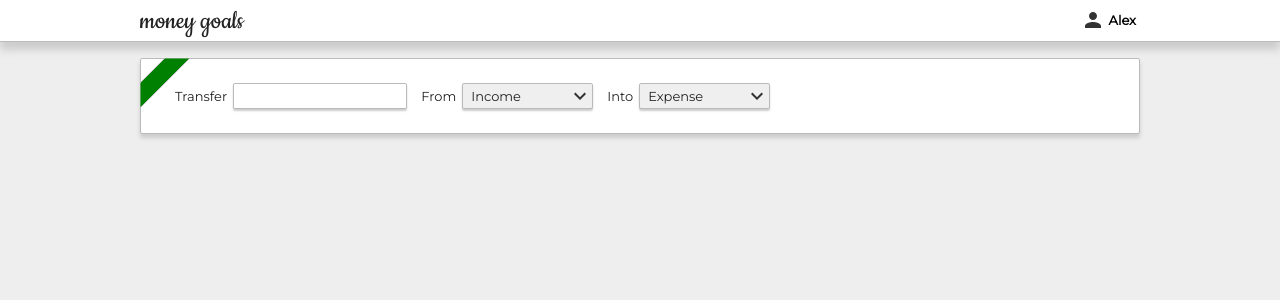
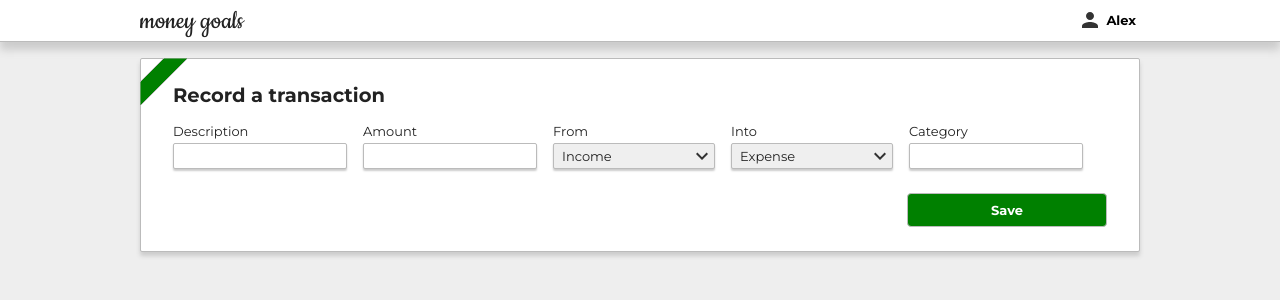
Before and after one commit to alexyuly/money-goals, a React (Vite) app: page / in a window 1280 px wide. Shown: the top 300 px of the page. Built offline with nearby package versions, Linux system fonts and the light colour scheme.

Commit message:
Break down components. Finish most of new event form.

```diff
--- /dev/null
+++ b/src/components/Button.js
@@ -0,0 +1,9 @@
+import React from "react";
+
+export default function Button(props) {
+  return (
+    <button {...props} className={`Button ${props.className}`}>
+      {props.children}
+    </button>
+  );
+}
--- a/src/components/EventCreationForm.js
+++ b/src/components/EventCreationForm.js
@@ -1,29 +1,35 @@
 import React from "react";
+import Button from "./Button";
+import SelectField from "./SelectField";
+import TextField from "./TextField";
 
 export default function EventCreationForm() {
   return (
     <form className="EventCreationForm">
-      <svg className="EventCreationForm__ribbon" width={50} height={50} viewBox="0 0 50 50">
-        <path className="EventCreationForm__ribbon-path" d="M 25,0 L 50,0 L 0,50 L 0,25 Z" />
+      <svg className="EventCreationForm__ribbon" viewBox="0 0 48 48">
+        <path className="EventCreationForm__ribbon-path" d="M 24,0 L 48,0 L 0,48 L 0,24 Z" />
       </svg>
-      <label className="EventCreationForm__label">
-        <span className="EventCreationForm__label-text">Transfer</span>
-        <input className="EventCreationForm__currency-input" />
-      </label>
-      <label className="EventCreationForm__label">
-        <span className="EventCreationForm__label-text">From</span>
-        <select className="EventCreationForm__account-select">
+      <h2 className="EventCreationForm__header">
+        Record a transaction
+      </h2>
+      <div className="EventCreationForm__body">
+        <TextField labelText="Description"/>
+        <TextField labelText="Amount" />
+        <SelectField labelText="From">
           <option>Income</option>
-          <option>New Account...</option>
-        </select>
-      </label>
-      <label className="EventCreationForm__label">
-        <span className="EventCreationForm__label-text">Into</span>
-        <select className="EventCreationForm__account-select">
+          <option>Create an account...</option>
+        </SelectField>
+        <SelectField labelText="Into">
           <option>Expense</option>
-          <option>New Account...</option>
-        </select>
-      </label>
+          <option>Create an account...</option>
+        </SelectField>
+        <TextField labelText="Category" />
+      </div>
+      <div className="EventCreationForm__buttons">
+        <Button className="EventCreationForm__submit-button" type="submit">
+          Save
+        </Button>
+      </div>
     </form>
   );
 }
--- /dev/null
+++ b/src/components/FormControl.js
@@ -0,0 +1,12 @@
+import React from "react";
+
+export default function FormControl(props) {
+  return (
+    <label className="FormControl">
+      <span className="FormControl__label-text">
+        {props.labelText}
+      </span>
+      {props.children}
+    </label>
+  );
+}
--- /dev/null
+++ b/src/components/SelectField.js
@@ -0,0 +1,12 @@
+import React from "react";
+import FormControl from "./FormControl";
+
+export default function SelectField(props) {
+  return (
+    <FormControl labelText={props.labelText}>
+      <select className="SelectField__select">
+        {props.children}
+      </select>
+    </FormControl>
+  );
+}
--- /dev/null
+++ b/src/components/TextField.js
@@ -0,0 +1,10 @@
+import React from "react";
+import FormControl from "./FormControl";
+
+export default function TextField(props) {
+  return (
+    <FormControl labelText={props.labelText}>
+      <input className="TextField__input" />
+    </FormControl>
+  );
+}
--- a/src/components/TitleBar.js
+++ b/src/components/TitleBar.js
@@ -1,4 +1,5 @@
 import React from "react";
+import Button from "./Button";
 import Person from "../images/person-24px.svg";
 
 export default function TitleBar() {
@@ -6,10 +7,10 @@ export default function TitleBar() {
     <nav className="TitleBar">
       <div className="TitleBar__content">
         <h1 className="TitleBar__nameplate">money goals</h1>
-        <button className="TitleBar__user-button">
+        <Button className="TitleBar__user-button">
           <img src={Person} />
           <span className="TitleBar__user-name">Alex</span>
-        </button>
+        </Button>
       </div>
     </nav>
   );
--- a/src/index.css
+++ b/src/index.css
@@ -1,4 +1,4 @@
-@import url('https://fonts.googleapis.com/css2?family=Cookie&family=Montserrat&display=swap');
+@import url('https://fonts.googleapis.com/css2?family=Cookie&family=Montserrat:wght@400;700&display=swap');
 
 html {
   font: 13px 'Montserrat', sans-serif;
@@ -12,7 +12,9 @@ body {
   background-color: #eeeeee;
   color: #222222;
   height: 100%;
+  overflow-y: auto;
   position: fixed;
+  user-select: none;
   width: 100%;
 }
 
@@ -24,18 +26,85 @@ body {
   width: 1024px;
 }
 
+.Button {
+  cursor: pointer;
+  font: 13px 'Montserrat', sans-serif;
+  font-weight: 700;
+  outline: none;
+  padding: 8px 12px;
+  -webkit-tap-highlight-color: transparent;
+}
+
 .EventCreationForm {
   background-color: #ffffff;
   border: 1px solid #bbbbbb;
   border-radius: 2px;
   box-shadow: 0 4px 4px #cccccc;
   box-sizing: border-box;
+  display: flex;
+  flex-flow: column nowrap;
   margin: 16px 0;
-  padding: 24px;
+  padding: 24px 32px;
   position: relative;
 }
 
-.EventCreationForm__account-select {
+.EventCreationForm__body {
+  display: flex;
+  flex: 1 0 auto;
+  flex-flow: row wrap;
+  margin: 0 0 8px 0;
+}
+
+.EventCreationForm__buttons {
+  display: flex;
+  flex-flow: row nowrap;
+  justify-content: flex-end;
+}
+
+.EventCreationForm__header {
+  margin: 0 0 16px 0;
+}
+
+.EventCreationForm__ribbon {
+  height: 48px;
+  left: -1px;
+  position: absolute;
+  top: -1px;
+  width: 48px;
+}
+
+.EventCreationForm__ribbon-path {
+  fill: #008000;
+  stroke: #bbbbbb;
+}
+
+.EventCreationForm__submit-button {
+  background-color: #008000;
+  border: 1px solid #bbbbbb;
+  border-radius: 4px;
+  color: #ffffff;
+  min-width: 200px;
+}
+
+.EventCreationForm__submit-button:hover {
+  background-color: #007000;
+}
+
+.EventCreationForm__submit-button:active {
+  background-color: #006000;
+}
+
+.FormControl {
+  display: flex;
+  flex-flow: column nowrap;
+  margin: 0 16px 16px 0;
+}
+
+.FormControl__label-text {
+  margin: 0 0 4px 0;
+}
+
+.SelectField__select {
   appearance: none;
   background-image: url(./images/expand_more-24px.svg);
   background-repeat: no-repeat;
@@ -49,33 +118,13 @@ body {
   padding: 4px 24px 4px 8px;
 }
 
-.EventCreationForm__currency-input {
+.TextField__input {
   border: 1px solid #bbbbbb;
   border-radius: 2px;
   box-shadow: 0 2px 2px #cccccc;
   color: #222222;
-  cursor: pointer;
   font: 13px 'Montserrat', sans-serif;
   padding: 4px 8px;
-}
-
-.EventCreationForm__label {
-  margin: 0 4px;
-}
-
-.EventCreationForm__label-text {
-  margin: 0 6px;
-}
-
-.EventCreationForm__ribbon {
-  left: -1px;
-  position: absolute;
-  top: -1px;
-}
-
-.EventCreationForm__ribbon-path {
-  fill: #008000;
-  stroke: #bbbbbb;
 }
 
 .TitleBar {
@@ -84,7 +133,7 @@ body {
   box-shadow: 0 8px 8px #cccccc;
   position: sticky;
   top: 0;
-  user-select: none;
+  z-index: 1;
 }
 
 .TitleBar__content {
@@ -107,12 +156,7 @@ body {
   background-color: #ffffff;
   border: none;
   border-bottom: 1px solid #ffffff;
-  cursor: pointer;
   display: flex;
-  font: 13px 'Montserrat', sans-serif;
-  outline: none;
-  padding: 8px 12px;
-  -webkit-tap-highlight-color: transparent;
 }
 
 .TitleBar__user-button:hover {
@@ -126,36 +170,30 @@ body {
 
 .TitleBar__user-name {
   font-size: 1rem;
-  font-weight: bold;
   margin: 0 4px;
 }
 
-@media (max-width: 800px) {
+@media (max-width: 640px) {
   .EventCreationForm {
-    display: flex;
-    flex-flow: column wrap;
+    padding: 24px;
   }
 
-  .EventCreationForm__account-select {
-    flex: 1 0 auto;
+  .EventCreationForm__body {
+    flex-flow: column nowrap;
   }
 
-  .EventCreationForm__currency-input {
-    flex: 1 0 auto;
+  .EventCreationForm__buttons {
+    flex-flow: column nowrap;
+    justify-content: stretch;
   }
 
-  .EventCreationForm__label {
-    align-items: center;
-    display: flex;
-    flex-flow: row nowrap;
-    justify-content: flex-end;
-    margin: 8px 0;
-    width: 100%;
+  .EventCreationForm__ribbon {
+    height: 42px;
+    width: 42px;
   }
 
-  .EventCreationForm__label-text {
-    flex: 0 0 25%;
-    margin: 0 8px;
-    text-align: right;
+  .FormControl {
+    flex: 1 0 auto;
+    margin: 0 0 16px 0;
   }
 }
```
